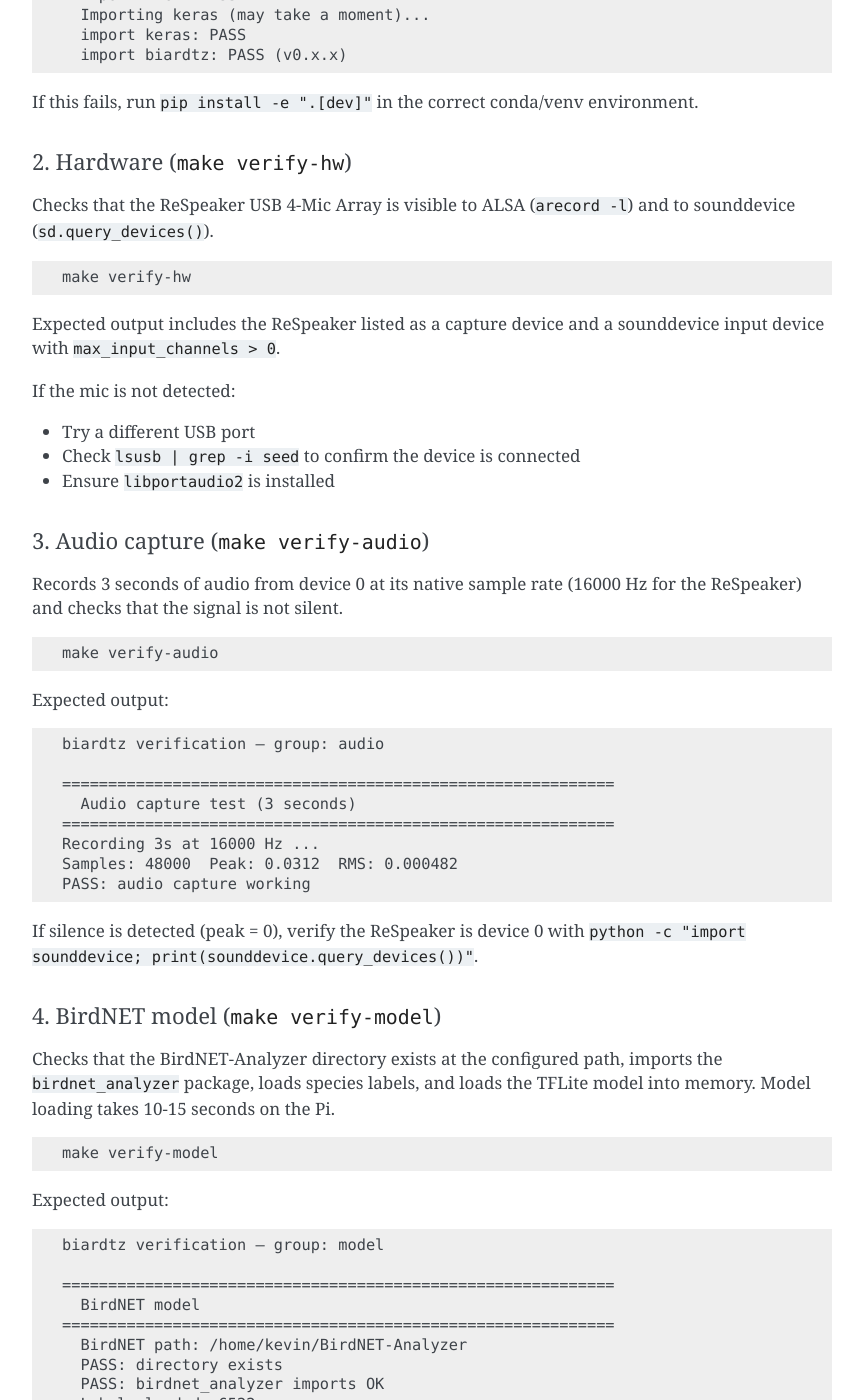
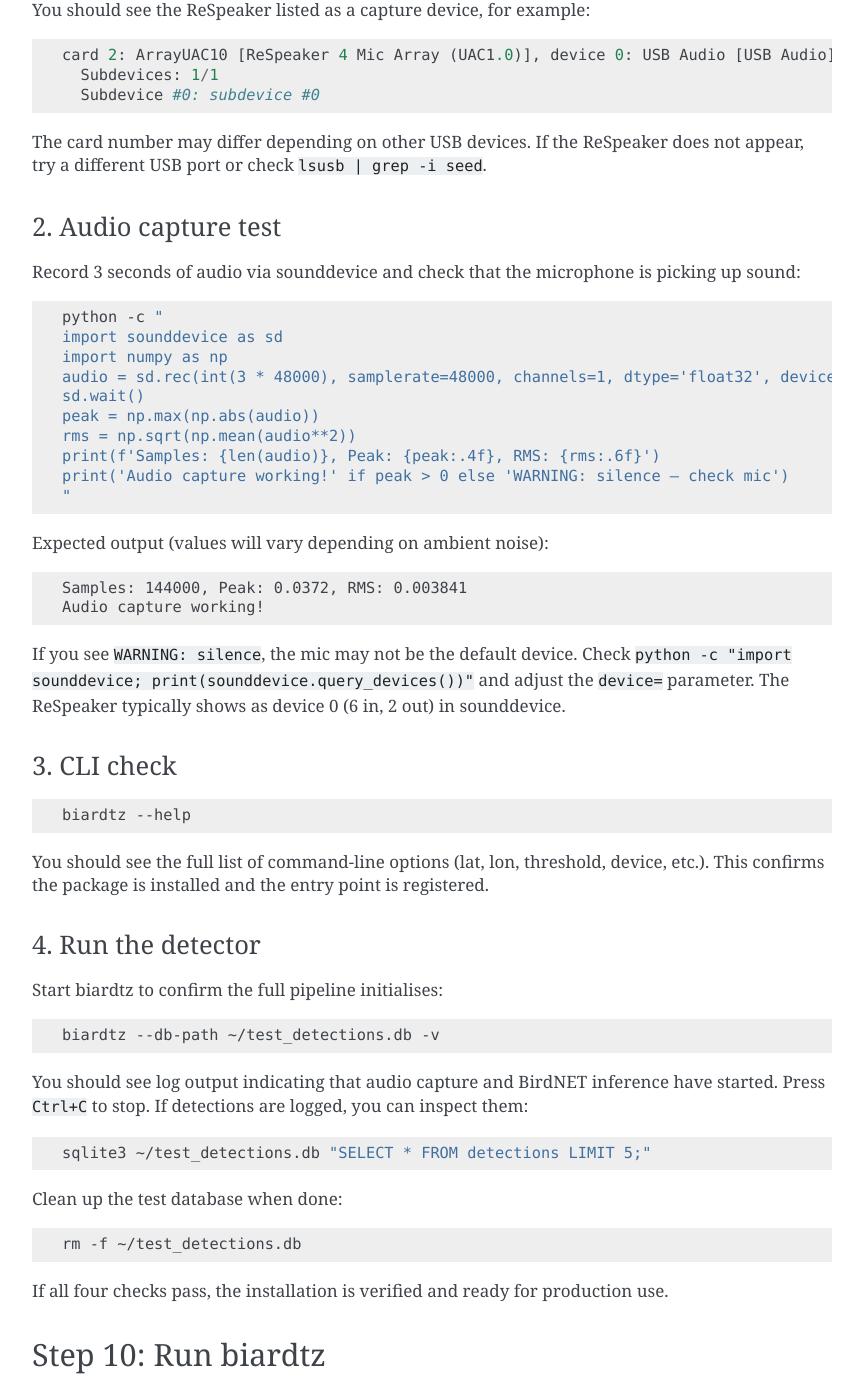
Before and after one commit to ksteptoe/biardtz, a Sphinx documentation site: the page built from docs/deployment_guide.md, in a window 1280 px wide and 1400 px high, scrolled down 7175 px. Shown: the whole window, without its empty margins (338-1201 px from the left). Built offline with Sphinx 7.4.7, drawn with Linux system fonts in a browser that asks for light colours; some of the changed text lies outside the part shown.

Commit message:
Add SSD storage verification and update deployment docs
- Add verify-storage check: mount, ext4, permissions, space, fstab
- Update deployment guide with full SSD setup procedure (ext4, UUID fstab)
- Add verification steps section to deployment guide

````diff
--- a/docs/deployment_guide.md
+++ b/docs/deployment_guide.md
@@ -197,25 +197,31 @@
 
 You should see the full list of command-line options.
 
-## Step 7: Mount the SSD (optional but recommended)
+## Step 7: Mount the SSD
 
-biardtz writes detections to an SQLite database. An SSD avoids wearing out the SD card with constant writes.
+biardtz writes detections to an SQLite database. The database **must** live on an ext4-formatted SSD, not the SD card — constant SQLite WAL writes will wear out a microSD card quickly, and exFAT (the factory format on Samsung T7 drives) does not support Unix permissions or reliable SQLite WAL mode.
 
-### Find the SSD device
+### 1. Identify the SSD
 
 ```bash
-lsblk
+lsblk -f
 ```
 
-Look for your SSD (usually `/dev/sda1`).
+Look for the Samsung T7 — typically `/dev/sda1`. If it shows as exFAT mounted at `/media/$USER/T7`, it was auto-mounted and needs to be reformatted.
 
-### Format (only if new — this erases all data!)
+### 2. Unmount if auto-mounted
 
 ```bash
-sudo mkfs.ext4 /dev/sda1
+sudo umount /dev/sda1
 ```
 
-### Mount it
+### 3. Format as ext4 (first time only — erases all data)
+
+```bash
+sudo mkfs.ext4 -L biardtz_ssd /dev/sda1
+```
+
+### 4. Create mount point and mount
 
 ```bash
 sudo mkdir -p /mnt/ssd
@@ -223,11 +229,29 @@
 sudo chown $USER:$USER /mnt/ssd
 ```
 
-### Make it permanent (auto-mount on boot)
+### 5. Add to fstab for auto-mount on boot
+
+Use the UUID (more reliable than `/dev/sda1` which can change):
 
 ```bash
-echo '/dev/sda1 /mnt/ssd ext4 defaults,noatime 0 2' | sudo tee -a /etc/fstab
+# Get the UUID
+sudo blkid /dev/sda1
+
+# Add fstab entry (replace <your-uuid> with the actual UUID)
+echo 'UUID=<your-uuid> /mnt/ssd ext4 defaults,nofail,noatime 0 2' | sudo tee -a /etc/fstab
 ```
+
+### 6. Verify
+
+```bash
+make verify-storage
+```
+
+This checks: mount point exists, filesystem is ext4, writable by current user, available space, and fstab entry.
+
+**Mount options explained:**
+- `nofail` — the Pi will still boot even if the SSD is disconnected
+- `noatime` — skips updating access timestamps, reducing unnecessary writes
 
 If you skip the SSD, override the database path when running:
 ```bash
@@ -281,169 +305,79 @@
 
 ## Step 9: Verify the installation
 
-Before running biardtz for real, use the progressive verification system to confirm each layer independently. The idea is simple: test the Python environment first, then hardware, then audio capture, then the BirdNET model, and finally the full end-to-end pipeline. If something fails at an early stage, you know exactly where the problem is without wading through later errors.
+Before running biardtz for real, walk through these checks to confirm that the hardware, audio stack, and software are all working correctly.
 
-The verification script lives at `scripts/verify_install.py` and is exposed through Makefile targets. You can run individual stages or all of them at once.
-
-### Progressive verification stages
-
-Work through these in order. Each stage builds on the previous one.
-
-#### 1. Environment (`make verify-env`)
-
-Checks that Python 3.12+ is available, the virtualenv is active, and all required packages can be imported (click, sounddevice, numpy, aiosqlite, rich, keras, biardtz).
+### 1. Verify mic detection
 
 ```bash
-make verify-env
+arecord -l
 ```
 
-Expected output:
+You should see the ReSpeaker listed as a capture device, for example:
 
 ```
-biardtz verification — group: env
-
-============================================================
-  Python environment
-============================================================
-  Python:     /home/kevin/miniforge3/envs/biardtz/bin/python
-  Version:    3.12.x
-  PASS: Python >= 3.12
-  Virtualenv: Yes
-  import click: PASS
-  import sounddevice: PASS
-  import numpy: PASS
-  import aiosqlite: PASS
-  import rich: PASS
-  Importing keras (may take a moment)...
-  import keras: PASS
-  import biardtz: PASS (v0.x.x)
+card 2: ArrayUAC10 [ReSpeaker 4 Mic Array (UAC1.0)], device 0: USB Audio [USB Audio]
+  Subdevices: 1/1
+  Subdevice #0: subdevice #0
 ```
 
-If this fails, run `pip install -e ".[dev]"` in the correct conda/venv environment.
+The card number may differ depending on other USB devices. If the ReSpeaker does not appear, try a different USB port or check `lsusb | grep -i seed`.
 
-#### 2. Hardware (`make verify-hw`)
+### 2. Audio capture test
 
-Checks that the ReSpeaker USB 4-Mic Array is visible to ALSA (`arecord -l`) and to sounddevice (`sd.query_devices()`).
+Record 3 seconds of audio via sounddevice and check that the microphone is picking up sound:
 
 ```bash
-make verify-hw
+python -c "
+import sounddevice as sd
+import numpy as np
+audio = sd.rec(int(3 * 48000), samplerate=48000, channels=1, dtype='float32', device=0)
+sd.wait()
+peak = np.max(np.abs(audio))
+rms = np.sqrt(np.mean(audio**2))
+print(f'Samples: {len(audio)}, Peak: {peak:.4f}, RMS: {rms:.6f}')
+print('Audio capture working!' if peak > 0 else 'WARNING: silence — check mic')
+"
 ```
 
-Expected output includes the ReSpeaker listed as a capture device and a sounddevice input device with `max_input_channels > 0`.
+Expected output (values will vary depending on ambient noise):
 
-If the mic is not detected:
-- Try a different USB port
-- Check `lsusb | grep -i seed` to confirm the device is connected
-- Ensure `libportaudio2` is installed
+```
+Samples: 144000, Peak: 0.0372, RMS: 0.003841
+Audio capture working!
+```
 
-#### 3. Audio capture (`make verify-audio`)
+If you see `WARNING: silence`, the mic may not be the default device. Check `python -c "import sounddevice; print(sounddevice.query_devices())"` and adjust the `device=` parameter. The ReSpeaker typically shows as device 0 (6 in, 2 out) in sounddevice.
 
-Records 3 seconds of audio from device 0 at its native sample rate (16000 Hz for the ReSpeaker) and checks that the signal is not silent.
+### 3. CLI check
 
 ```bash
-make verify-audio
+biardtz --help
 ```
 
-Expected output:
+You should see the full list of command-line options (lat, lon, threshold, device, etc.). This confirms the package is installed and the entry point is registered.
 
-```
-biardtz verification — group: audio
+### 4. Run the detector
 
-============================================================
-  Audio capture test (3 seconds)
-============================================================
-Recording 3s at 16000 Hz ...
-Samples: 48000  Peak: 0.0312  RMS: 0.000482
-PASS: audio capture working
+Start biardtz to confirm the full pipeline initialises:
+
+```bash
+biardtz --db-path ~/test_detections.db -v
 ```
 
-If silence is detected (peak = 0), verify the ReSpeaker is device 0 with `python -c "import sounddevice; print(sounddevice.query_devices())"`.
-
-#### 4. BirdNET model (`make verify-model`)
-
-Checks that the BirdNET-Analyzer directory exists at the configured path, imports the `birdnet_analyzer` package, loads species labels, and loads the TFLite model into memory. Model loading takes 10-15 seconds on the Pi.
+You should see log output indicating that audio capture and BirdNET inference have started. Press `Ctrl+C` to stop. If detections are logged, you can inspect them:
 
 ```bash
-make verify-model
+sqlite3 ~/test_detections.db "SELECT * FROM detections LIMIT 5;"
 ```
 
-Expected output:
+Clean up the test database when done:
 
-```
-biardtz verification — group: model
-
-============================================================
-  BirdNET model
-============================================================
-  BirdNET path: /home/kevin/BirdNET-Analyzer
-  PASS: directory exists
-  PASS: birdnet_analyzer imports OK
-  Labels loaded: 6522
-  Loading model (may take 10-15s on Pi)...
-  PASS: model loaded
+```bash
+rm -f ~/test_detections.db
 ```
 
-If the directory is not found, clone it: `git clone https://github.com/kahst/BirdNET-Analyzer.git ~/BirdNET-Analyzer`
-
-#### 5. End-to-end (`make verify-e2e`)
-
-Runs the full biardtz pipeline for 10 seconds with a temporary database, then sends SIGTERM and checks for a clean shutdown. This confirms that audio capture, BirdNET inference, and database logging all work together.
-
-```bash
-make verify-e2e
-```
-
-The command runs `biardtz --db-path /tmp/biardtz_verify.db --no-dashboard -v` for 10 seconds, then verifies:
-- The process exited cleanly (exit code 0 or -15 for SIGTERM)
-- The database file was created at `/tmp/biardtz_verify.db`
-
-The temporary database is cleaned up automatically after the check.
-
-### Run all stages at once
-
-To run every stage in sequence:
-
-```bash
-make verify
-```
-
-This executes env, hardware, audio, model, cli, and e2e in order and prints a summary at the end:
-
-```
-============================================================
-  SUMMARY
-============================================================
-  PASS  env
-  PASS  alsa
-  PASS  sounddevice
-  PASS  audio_capture
-  PASS  model
-  PASS  cli
-  PASS  e2e
-
-All checks passed.
-```
-
-### Debugging progression
-
-If `make verify` fails, use the individual targets to isolate the problem:
-
-1. `make verify-env` -- if this fails, fix the Python environment first
-2. `make verify-hw` -- if this fails, the mic is not detected (USB/driver issue)
-3. `make verify-audio` -- if this fails, the mic is detected but not capturing (permissions, device index)
-4. `make verify-model` -- if this fails, BirdNET is not installed or the model files are missing
-5. `make verify-e2e` -- if this fails, something in the pipeline integration is broken
-
-### Automated tests
-
-Corresponding pytest tests exist at `tests/system/test_verify_install.py`, marked with `@pytest.mark.live`. These run the same checks in a pytest harness and are included in `make test-live` and `make test-full`.
-
-### Common issues
-
-- **No capture device**: try a different USB port or check `lsusb | grep -i seed`
-- **Silence detected**: check `python -c "import sounddevice; print(sounddevice.query_devices())"` and verify the ReSpeaker is device 0
-- **CLI not found**: reinstall with `pip install -e ".[dev]"`
-- **Model load fails**: ensure BirdNET checkpoints are downloaded (see Step 5)
+If all four checks pass, the installation is verified and ready for production use.
 
 ## Step 10: Run biardtz
 
````
Also changed, not shown: docs/build_log.md (+26 -7 lines), 2 other files.
